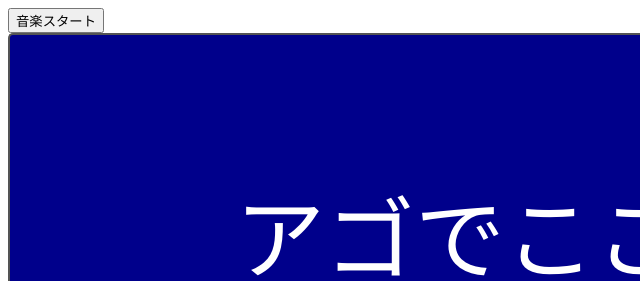
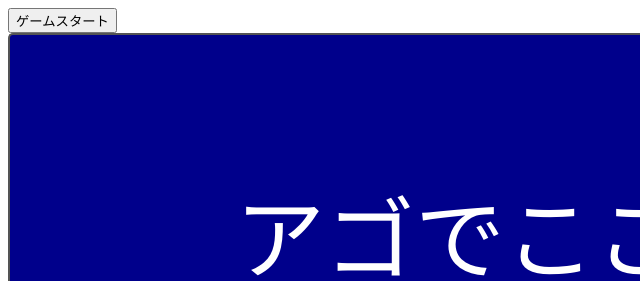
Before and after one commit to ikaninja/boatrism, a plain HTML site: page button/button.html in a window 1280 px wide. Shown: the top 281 px of the page, 0-640 px from the left. Drawn offline with Linux system fonts and the light colour scheme.

Commit message:
コミット改

```diff
--- a/button/button.html
+++ b/button/button.html
@@ -8,7 +8,7 @@
 </head>
 <body>
     <div id="timer-area"></div>
-    <button id = 'start-button'>音楽スタート</button>
+    <button id = 'start-button'>ゲームスタート</button>
     <button id="ago-button">アゴでここをタップ</button>
     <div id="count-area"></div>
     <button id="show-button">結果を見る</button>
```
